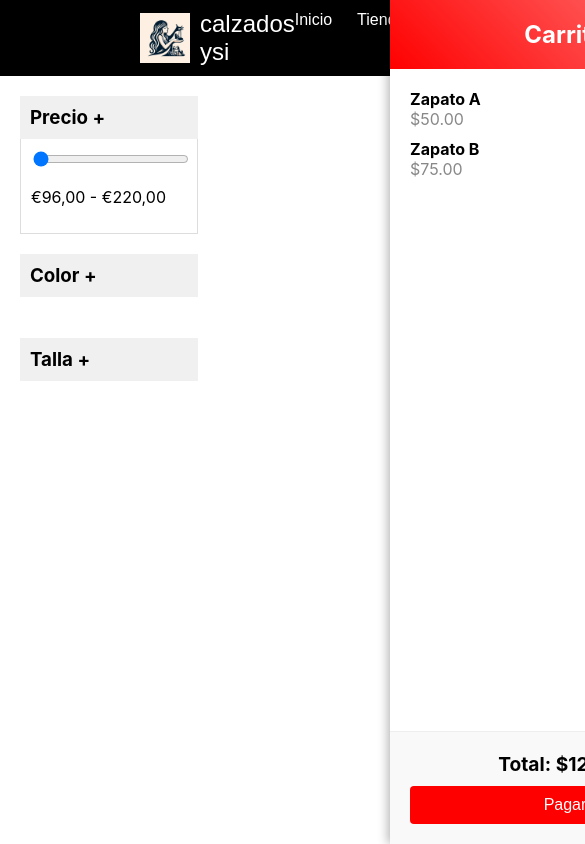
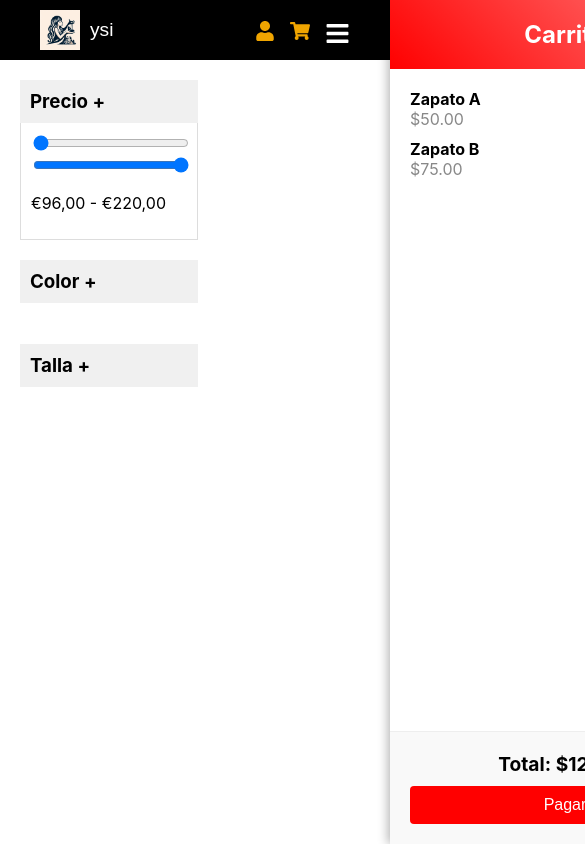
Before and after one commit to cesarcmo27/MisZapatos, a React (Create React App) app: page /MisZapatos/productos in a window 390 px wide. Both pictures are taken after a click on the element "Precio +". Shown: the top 844 px of the page, 585 px wide, since content can reach past the window. Built offline with nearby package versions, Linux system fonts and the light colour scheme.

Commit message:
fix for mobile and price range

```diff
--- a/src/components/FilterProduct/filter.tsx
+++ b/src/components/FilterProduct/filter.tsx
@@ -1,11 +1,11 @@
 import React, { useState } from 'react';
-import { FiltersContainer, FilterSection, FilterTitle, FilterContent, PriceSlider, ColorOptions, ColorCircle, Checkbox } from './filterStyle'; // Import your styled components
+import { FiltersContainer, FilterSection, FilterTitle, FilterContent, PriceSlider, ColorOptions, ColorCircle, Checkbox } from './filterStyle';
 
 const Filters = () => {
     const [showPrice, setShowPrice] = useState(false);
     const [showColor, setShowColor] = useState(false);
     const [showSize, setShowSize] = useState(false);
-    const [priceRange, setPriceRange] = useState([96, 220]); // Example price range
+    const [priceRange, setPriceRange] = useState([96, 220]); // Rango de precio de ejemplo
     const [selectedSizes, setSelectedSizes] = useState<string[]>([]);
 
     const togglePrice = () => setShowPrice(!showPrice);
@@ -14,6 +14,16 @@ const Filters = () => {
 
     const handleSizeChange = (size: string) => {
         setSelectedSizes(prev => prev.includes(size) ? prev.filter(s => s !== size) : [...prev, size]);
+    };
+
+    const handleMinPriceChange = (e: React.ChangeEvent<HTMLInputElement>) => {
+        const newMinPrice = Math.min(+e.target.value, priceRange[1]);
+        setPriceRange([newMinPrice, priceRange[1]]);
+    };
+
+    const handleMaxPriceChange = (e: React.ChangeEvent<HTMLInputElement>) => {
+        const newMaxPrice = Math.max(+e.target.value, priceRange[0]);
+        setPriceRange([priceRange[0], newMaxPrice]);
     };
 
     return (
@@ -26,8 +36,14 @@ const Filters = () => {
                         min="96"
                         max="220"
                         value={priceRange[0]}
-                        onChange={(e) => setPriceRange([+e.target.value[0], +e.target.value[1]])}
-                        step="1"
+                        onChange={handleMinPriceChange}
+                    />
+                    <PriceSlider
+                        type="range"
+                        min="96"
+                        max="220"
+                        value={priceRange[1]}
+                        onChange={handleMaxPriceChange}
                     />
                     <p>{`€${priceRange[0]},00 - €${priceRange[1]},00`}</p>
                 </FilterContent>
--- a/src/modules/nav/NavBarStyle.ts
+++ b/src/modules/nav/NavBarStyle.ts
@@ -1,4 +1,8 @@
 import styled from "styled-components"
+
+interface NavLinksProps {
+  isOpen: boolean; // Define que la prop isOpen es un boolean
+}
 
 export const NavbarContainer = styled.nav`
   display: flex;
@@ -8,12 +12,19 @@ export const NavbarContainer = styled.nav`
   background-color: black;
   color: white;
   font-family: 'Arial', sans-serif;
+
+  @media (max-width: 768px) {
+    flex-direction: row; /* Cambia a columna en móviles */
+    align-items: flex-start; /* Alinea a la izquierda en móviles */
+  }
 `;
 
-export const NavLinks = styled.div`
+
+export const NavLinks = styled.div<NavLinksProps>`
   display: flex;
   gap: 25px;
   font-size: 1rem;
+  margin-left: 80px;
 
   a {
     color: white;
@@ -25,7 +36,17 @@ export const NavLinks = styled.div`
       color: #f0a500;
     }
   }
+
+  @media (max-width: 768px) {
+    flex-direction: column;
+    gap: 15px;
+    display: ${({ isOpen }) => (isOpen ? 'flex' : 'none')}; /* Usa isOpen de las props */
+    width: 100%;
+    text-align: center;
+    margin-top: 10px; /* Espacio entre el menú y los íconos */
+  }
 `;
+
 
 export const Logo = styled.div`
   display: flex;
@@ -34,22 +55,28 @@ export const Logo = styled.div`
   font-weight: 400;
   text-transform: lowercase;
   color: white;
-  margin-left: 100px;
-
-  /* Simula la línea que atraviesa las letras */
-  position: relative;
 
   img {
-    width: 50px; /* Puedes ajustar el tamaño de la imagen aquí */
+    width: 50px; /* Tamaño normal del logo */
     height: auto;
-    margin-right: 10px; /* Espacio entre la imagen y el texto */
+    margin-right: 10px;
+  }
+
+  @media (max-width: 768px) {
+    font-size: 1.2rem; /* Ajusta el tamaño del texto en móviles */
+
+    img {
+      width: 40px; /* Reduce el tamaño del logo en móviles */
+    }
   }
 `;
+
 
 export const Icons = styled.div`
   display: flex;
   gap: 15px;
   color: #f0a500;
+  margin-left: auto; /* Alinea los íconos a la derecha */
 
   svg {
     cursor: pointer;
@@ -59,4 +86,20 @@ export const Icons = styled.div`
       color: white;
     }
   }
+
+  @media (max-width: 768px) {
+    order: 2; /* Mantiene los íconos después del menú de hamburguesa */
+    align-self: flex-end; /* Alinea los íconos a la derecha en móviles */
+  }
 `;
+
+export const HamburgerIcon = styled.div`
+  display: none;
+  color: white;
+  cursor: pointer;
+
+  @media (max-width: 768px) {
+    display: block;
+    align-self: flex-end; /* Alinea el ícono de menú a la derecha en móviles */
+  }
+`;
--- a/src/modules/nav/Navbar .tsx
+++ b/src/modules/nav/Navbar .tsx
@@ -1,47 +1,49 @@
 import { useState } from 'react';
 import { Link } from 'react-router-dom';
-import { FaUser, FaShoppingCart } from 'react-icons/fa';
-import { Icons, Logo, NavLinks, NavbarContainer } from "./NavBarStyle";
+import { FaUser, FaShoppingCart, FaBars } from 'react-icons/fa';
+import { NavbarContainer, Logo, NavLinks, Icons, HamburgerIcon } from './NavBarStyle';
 import LoginForm from '../login/loginForm';
 import { ShoppingCart } from '../../components/Cart/ShoppingCart';
-
 
 export const Navbar = () => {
   const [showLogin, setShowLogin] = useState(false);
   const [showCart, setShowCart] = useState(false);
+  const [menuOpen, setMenuOpen] = useState(false); // Estado para el menú móvil
 
   const handleLoginClick = () => {
-    setShowLogin(!showLogin); // Toggle login form
-  }
+    setShowLogin(!showLogin);
+  };
 
   const handleCartClick = () => {
     setShowCart(!showCart);
-  }
+  };
+
+  const toggleMenu = () => {
+    setMenuOpen(!menuOpen); // Alternar el estado del menú móvil
+  };
 
   return (
     <>
       <NavbarContainer>
         <Logo>
           <img src={`${process.env.PUBLIC_URL}/images/chabelogo.png`} alt="Chabelas Logo" />
-          Calzados Ysi
+          Ysi
         </Logo>
-        <NavLinks>
-          <Link to="/">Inicio</Link>
-          <Link to="/tienda">Tienda</Link>
-          <Link to="/sobre-cd">Sobre CD</Link>
-          <Link to="/servicio-cliente">Servicio al Cliente</Link>
+        <NavLinks isOpen={menuOpen}>
+          <Link to="/" onClick={toggleMenu}>Inicio</Link>
+          <Link to="/tienda" onClick={toggleMenu}>Tienda</Link>
+          <Link to="/servicio-cliente" onClick={toggleMenu}>Contacto</Link>
         </NavLinks>
         <Icons>
-          <FaUser size={20} onClick={handleLoginClick} style={{ cursor: 'pointer' }} />
-          <FaShoppingCart size={20} onClick={handleCartClick} style={{ cursor: 'pointer' }} />
+          <FaUser size={20} onClick={handleLoginClick} />
+          <FaShoppingCart size={20} onClick={handleCartClick} />
+          <HamburgerIcon onClick={toggleMenu}>
+            <FaBars size={25} />
+          </HamburgerIcon>
         </Icons>
       </NavbarContainer>
-      {showLogin && <LoginForm />} {/* Render the login form if showLogin is true */}
-      <ShoppingCart
-        isOpen={showCart}
-        onClose={handleCartClick}
-
-      />
+      {showLogin && <LoginForm />} {/* Renderiza el formulario de login si está activado */}
+      <ShoppingCart isOpen={showCart} onClose={handleCartClick} />
     </>
   );
 };
```
